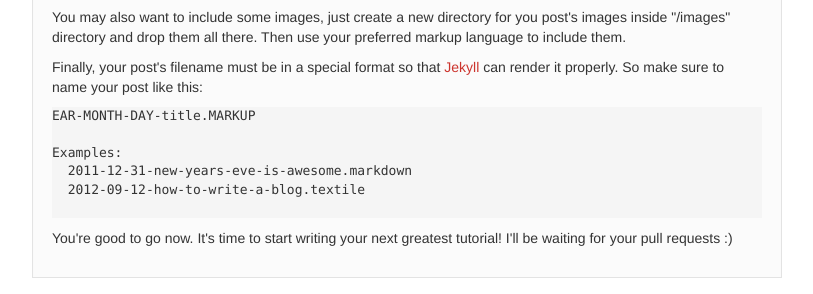
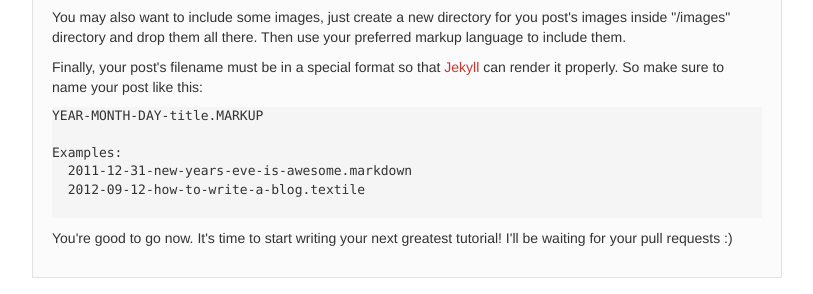
Before and after one commit to MoroccanRubyist/moroccanrubyist.github.io, a Jekyll site: the page built from contribute/index.html, in a window 1280 px wide and 900 px high, scrolled down 1852 px, cut to the strip 372-666 px from the top of the window. Shown: the whole strip, without its empty margins (38-851 px from the left). Built offline with Jekyll 4.4.1, drawn with Linux system fonts in a browser that asks for light colours; nearby versions of some CDN libraries; Markdown is read by kramdown in place of the engine named in the settings.

Commit message:
Add social plugins

```diff
--- a/contribute/index.html
+++ b/contribute/index.html
@@ -104,7 +104,7 @@
       can render it properly. So make sure to name your post like this:
     </p>
     {% highlight html %}
-EAR-MONTH-DAY-title.MARKUP
+YEAR-MONTH-DAY-title.MARKUP
 
 Examples:
   2011-12-31-new-years-eve-is-awesome.markdown
@@ -115,4 +115,6 @@
       I'll be waiting for your pull requests :)
     </p>
   </div>
+  <div class="fb-like" data-href="{{ site.url }}{{ page.url }}" data-layout="button_count" data-action="like" data-show-faces="true" data-share="true"></div>
+  <div class="fb-comments" data-href="{{site.url}}{{page.url}}" data-width="700" data-numposts="5" data-colorscheme="light"></div>
 </div>
```
